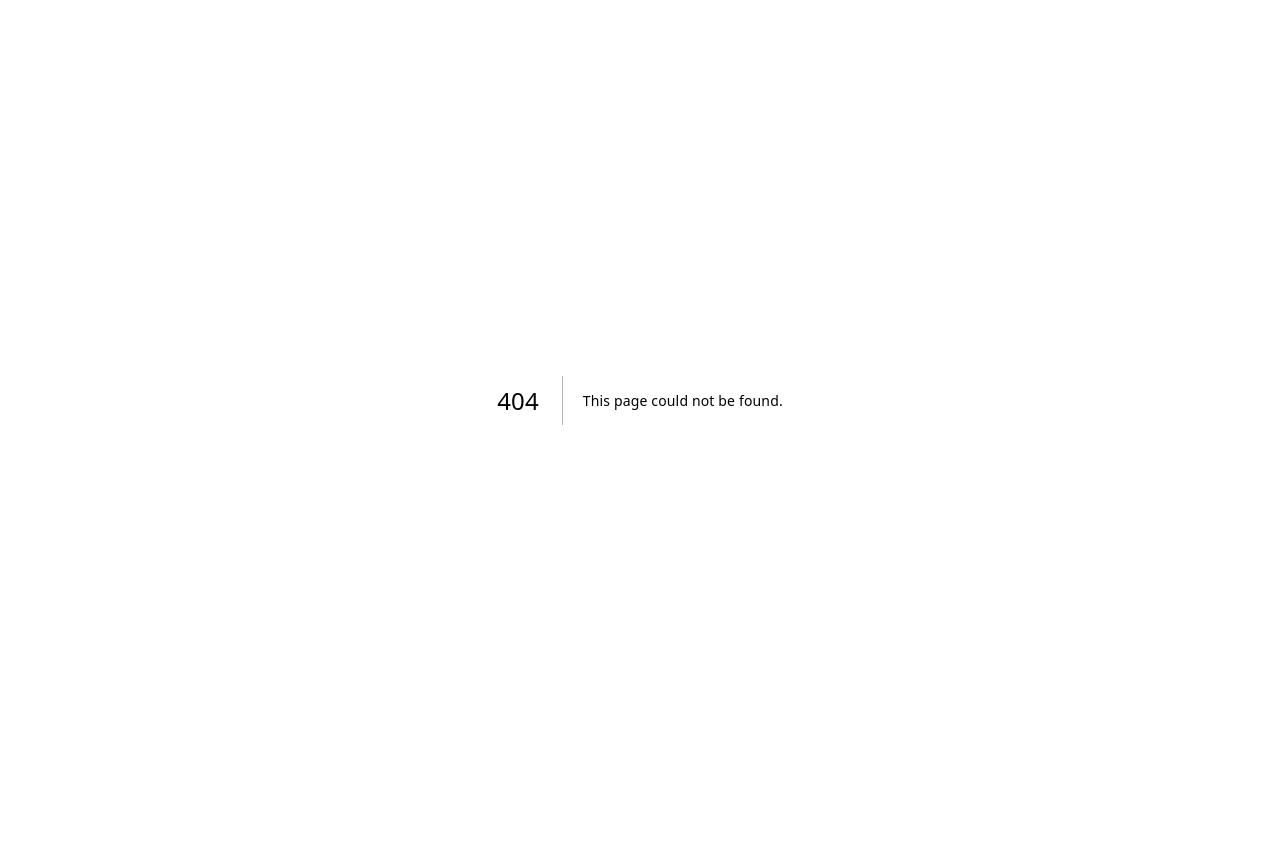
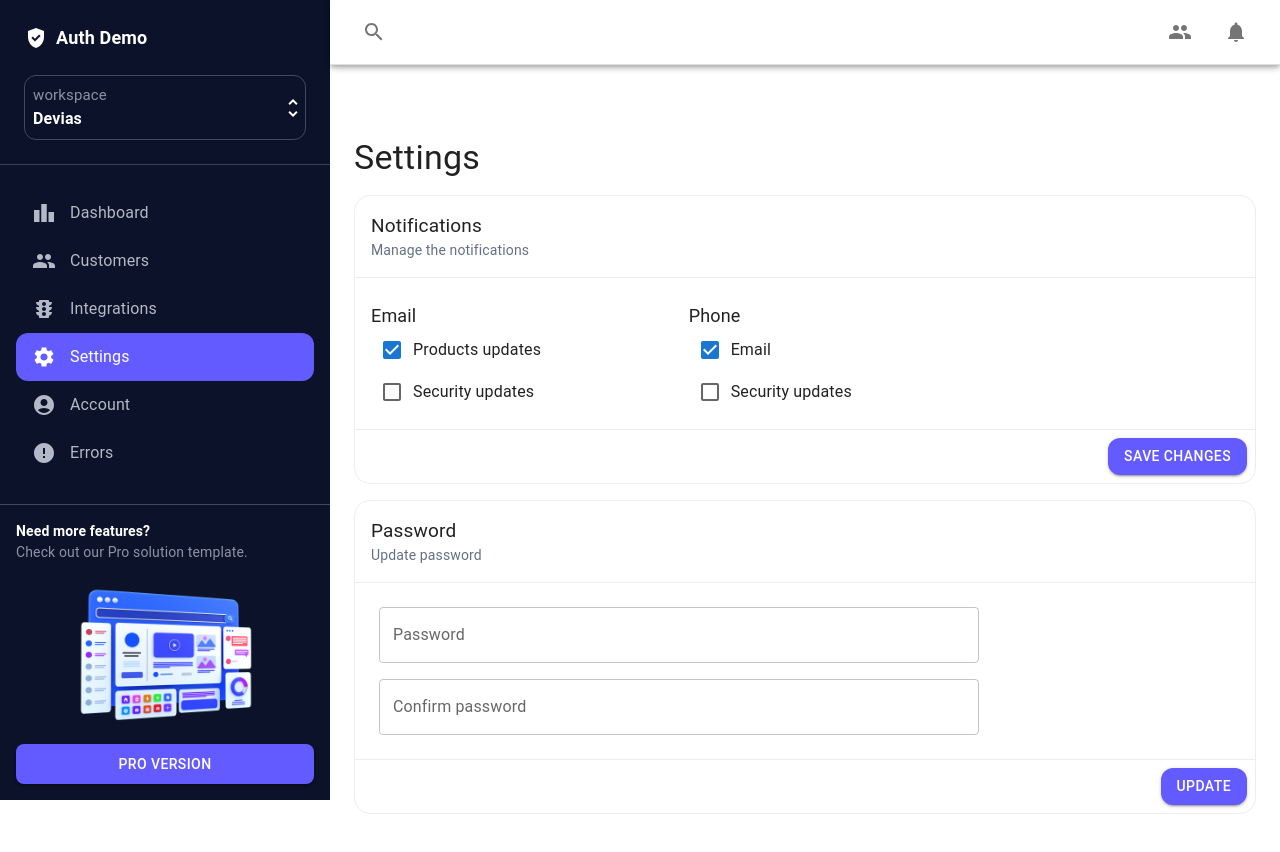
Before and after one commit to Amirhosseinzandi-web/dashboard, a Next.js app: page /settings in a window 1280 px wide. Before the commit this address had no page. Shown: the top 852 px of the page. Before the commit the page ends 800 px from the top, so only its background shows below. Built offline with nearby package versions, Linux system fonts and the light colour scheme.

Commit message:
"Added CSS styles for settings page form label"
This commit message describes the code diff by specifying that new CSS styles have been added for a form label on the settings page. The use of "added" and "new" highlights the

```diff
--- a/app/globals.css
+++ b/app/globals.css
@@ -25,4 +25,8 @@
     color: #667085 !important;
 }
 
-/* *********************************************************** */
+/* *********************styles for settings page************************************** */
+
+.css-1jy569b-MuiFormLabel-root-MuiInputLabel-root.Mui-focused{
+    color: #635BFF !important;
+}
--- /dev/null
+++ b/app/settings/SettingsRegistry.tsx
@@ -0,0 +1,77 @@
+import { Box, Button, Checkbox, Stack, TextField, Typography } from "@mui/material";
+
+
+
+
+
+
+
+const SettingsRegistry: React.FC = () => {
+    return (
+        <>
+            <Box>
+
+                <Typography variant="h4">Settings</Typography>
+                <Box border={"1px solid #EDEDED"} borderRadius={4} my={2}>
+
+                    <Box p={2}>
+                        <Typography component={"p"} fontSize={19}>Notifications</Typography>
+                        <Typography component={"p"} fontSize={14} color={"#667085"}>Manage the notifications</Typography>
+                    </Box>
+
+                    <Box p={2} borderTop={"1px solid #EDEDED"} display={"flex"} sx={{ flexDirection: { xs: "column", sm: "row" }, alignItems: { xs: "flex-start", sm: "center" }, gap: { xs: "0%", sm: "17%" } }}>
+                        <Box mt={1}>
+                            <Typography fontSize={18}>Email</Typography>
+                            <Stack direction={"row"} alignItems={"center"}>
+                                <Checkbox checked />
+                                <Typography>Products updates</Typography>
+                            </Stack>
+                            <Stack direction={"row"} alignItems={"center"}>
+                                <Checkbox />
+                                <Typography>Security updates</Typography>
+                            </Stack>
+                        </Box>
+                        <Box sx={{ mt: { xs: 5, sm: 1 } }}>
+                            <Typography fontSize={18}>Phone</Typography>
+                            <Stack direction={"row"} alignItems={"center"}>
+                                <Checkbox checked />
+                                <Typography>Email</Typography>
+                            </Stack>
+                            <Stack direction={"row"} alignItems={"center"}>
+                                <Checkbox />
+                                <Typography>Security updates</Typography>
+                            </Stack>
+                        </Box>
+                    </Box>
+
+                    <Box borderTop={"1px solid #EDEDED"} p={1} display={"flex"} justifyContent={"flex-end"}>
+                        <Button variant="contained" sx={{ bgcolor: "#635BFF", color: "white", borderRadius: 3 }}>Save changes</Button>
+                    </Box>
+
+                </Box>
+
+                <Box border={"1px solid #EDEDED"} borderRadius={4}>
+
+                    <Box p={2} borderBottom={"1px solid #EDEDED"}>
+                        <Typography component={"p"} fontSize={19}>Password</Typography>
+                        <Typography component={"p"} fontSize={14} color={"#667085"}>Update password</Typography>
+                    </Box>
+
+                    <Stack p={3} direction={"column"} gap={2} borderBottom={"1px solid #EDEDED"}>
+                        <TextField variant="outlined" label="Password" sx={{ color: "#667085" , maxWidth:"600px" }} />
+                        <TextField variant="outlined" label="Confirm password" sx={{ color: "#667085" , maxWidth:"600px" }} />
+                    </Stack>
+
+                    <Box p={1} display={"flex"} justifyContent={"flex-end"}>
+                        <Button variant="contained" sx={{ bgcolor: "#635BFF", color: "white", borderRadius: 3 }}>Update</Button>
+                    </Box>
+
+                </Box>
+
+            </Box>
+
+        </>
+    );
+}
+
+export default SettingsRegistry;
--- /dev/null
+++ b/app/settings/page.tsx
@@ -0,0 +1,35 @@
+import Header from "@/components/Header/Header";
+import DesktopMenu from "@/components/DesktopMenu/DesktopMenu";
+import { Box, Container, Stack } from "@mui/material";
+import SettingsRegistry from "./SettingsRegistry";
+
+
+
+
+
+
+
+const SettingsPage: React.FC = () => {
+    return (
+        <>
+            <Stack direction={"row"} width={"100%"}>
+                <Box width={"330px"} sx={{ display: { xs: "none", lg: "block" } }}>
+                    <DesktopMenu />
+                </Box>
+
+                <Box display={"block"} sx={{ width: { xs: "100%", lg: "calc(100% - 330px)" } }}>
+                    <Header />
+                    <Box py={9}>
+                        <Container maxWidth={"xl"}>
+                            <SettingsRegistry />
+                        </Container>
+                    </Box>
+                </Box>
+
+            </Stack>
+
+        </>
+    );
+}
+
+export default SettingsPage;
```
